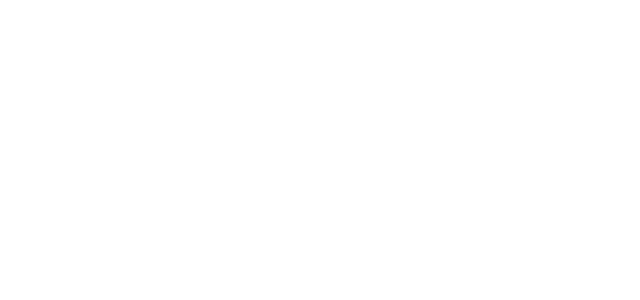
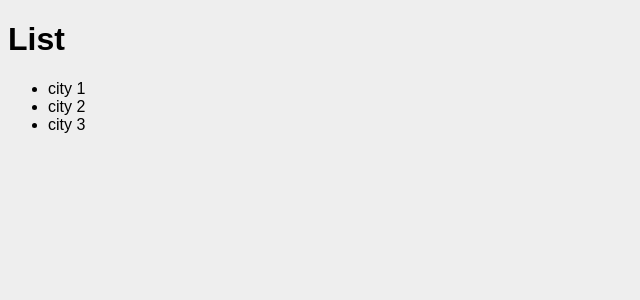
Before and after one commit to Alaa-Z/Full-Stack-City-and-Country-Manager, a React (Create React App) app in the folder client/: page / in a window 1280 px wide. Shown: the top 300 px of the page, without its empty margins (0-640 px from the left). Built offline with nearby package versions, Linux system fonts and the light colour scheme.

Commit message:
add citylist componsnt

```diff
--- a/client/src/App.css
+++ /dev/null
@@ -1,38 +0,0 @@
-.App {
-  text-align: center;
-}
-
-.App-logo {
-  height: 40vmin;
-  pointer-events: none;
-}
-
-@media (prefers-reduced-motion: no-preference) {
-  .App-logo {
-    animation: App-logo-spin infinite 20s linear;
-  }
-}
-
-.App-header {
-  background-color: #282c34;
-  min-height: 100vh;
-  display: flex;
-  flex-direction: column;
-  align-items: center;
-  justify-content: center;
-  font-size: calc(10px + 2vmin);
-  color: white;
-}
-
-.App-link {
-  color: #61dafb;
-}
-
-@keyframes App-logo-spin {
-  from {
-    transform: rotate(0deg);
-  }
-  to {
-    transform: rotate(360deg);
-  }
-}
--- a/client/src/App.js
+++ b/client/src/App.js
@@ -1,8 +1,12 @@
+import react from "react";
+// import components
+import CityList from "./components/CityList";
 
 function App() {
   return (
     <div className="App">
-
+      <h1> List </h1>
+      <CityList/>
     </div>
   );
 }
--- /dev/null
+++ b/client/src/components/CityList.js
@@ -0,0 +1,15 @@
+
+function CityList() {
+    return (
+      <div >
+        <ul id="city-list">
+            <li> city 1</li>
+            <li> city 2</li>
+            <li> city 3</li>
+
+        </ul>
+      </div>
+    );
+  }
+
+  export default CityList;
--- a/client/src/index.css
+++ b/client/src/index.css
@@ -1,13 +1,5 @@
 body {
-  margin: 0;
-  font-family: -apple-system, BlinkMacSystemFont, 'Segoe UI', 'Roboto', 'Oxygen',
-    'Ubuntu', 'Cantarell', 'Fira Sans', 'Droid Sans', 'Helvetica Neue',
-    sans-serif;
-  -webkit-font-smoothing: antialiased;
-  -moz-osx-font-smoothing: grayscale;
+  background-color: #eee;
+  font-family: Arial, Helvetica, sans-serif;
+  font-family: 1.1em;
 }
-
-code {
-  font-family: source-code-pro, Menlo, Monaco, Consolas, 'Courier New',
-    monospace;
-}
```
